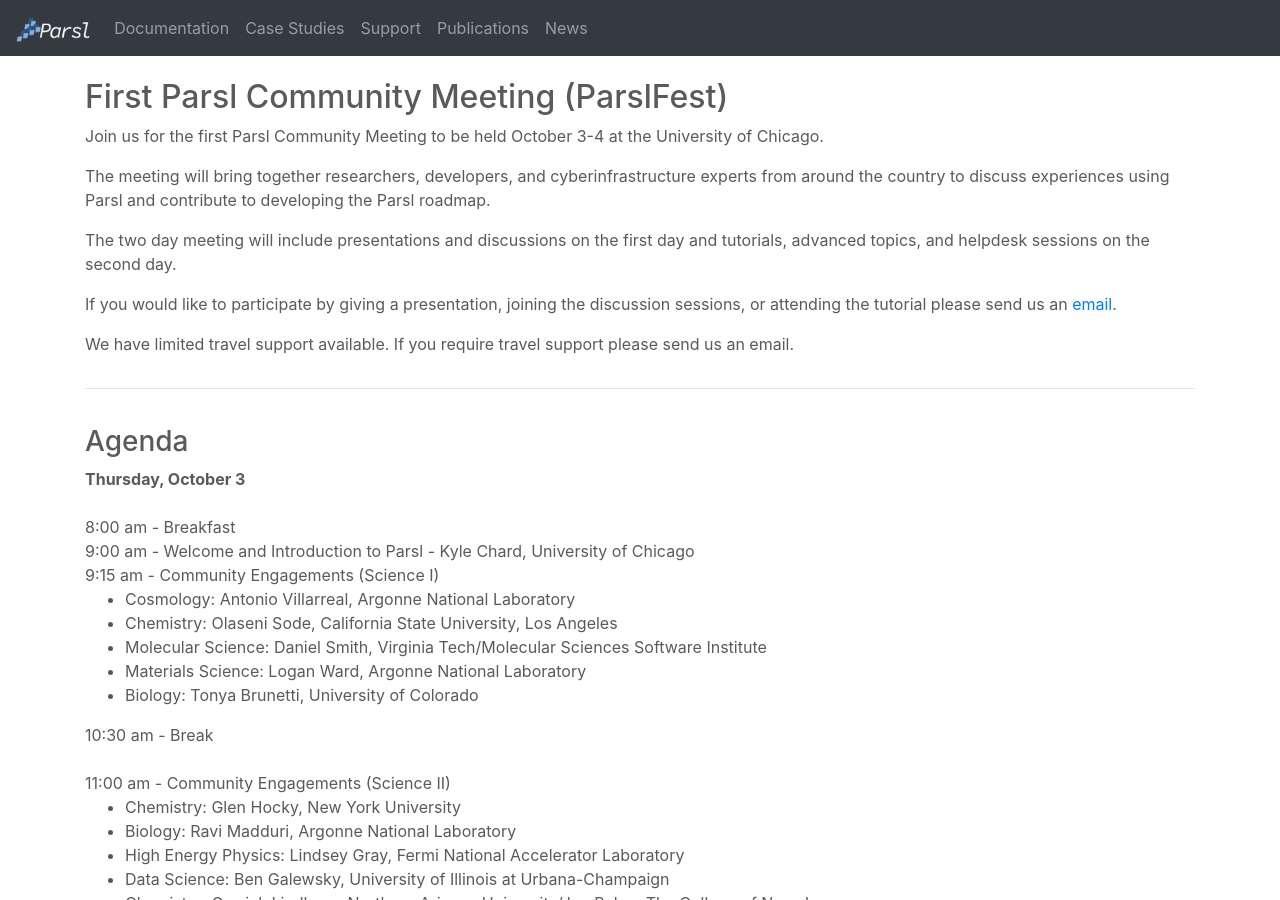
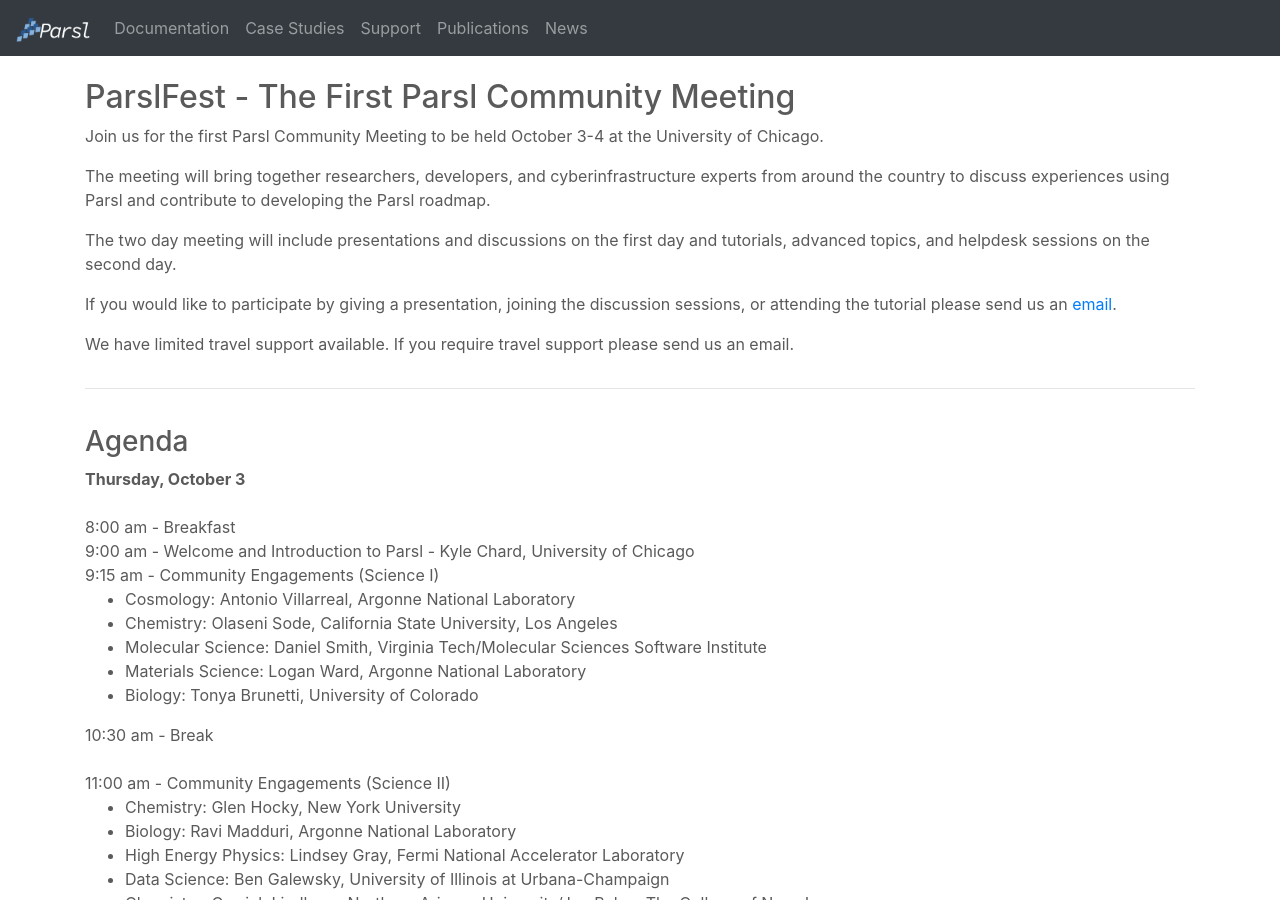
Before and after one commit to Parsl/parsl.github.io, a Jekyll site: the page built from parslfest.html, in a window 1280 px wide and 900 px high. Built offline with Jekyll 4.4.1, drawn with Linux system fonts in a browser that asks for light colours.

Commit message:
embrace the ParslFest name

```diff
--- a/parslfest.html
+++ b/parslfest.html
@@ -14,7 +14,7 @@
 
   <div class="row" style="padding-top: 20px">
     <div class="col-lg-12">
-      <h2>First Parsl Community Meeting (ParslFest)</h2>
+      <h2>ParslFest - The First Parsl Community Meeting</h2>
 
       <p>Join us for the first Parsl Community Meeting to be held October 3-4 at the University of Chicago. </p>
       <p>The meeting will bring together researchers, developers, and cyberinfrastructure experts from around the country to discuss experiences using Parsl and contribute to developing the Parsl roadmap.</p>
```
